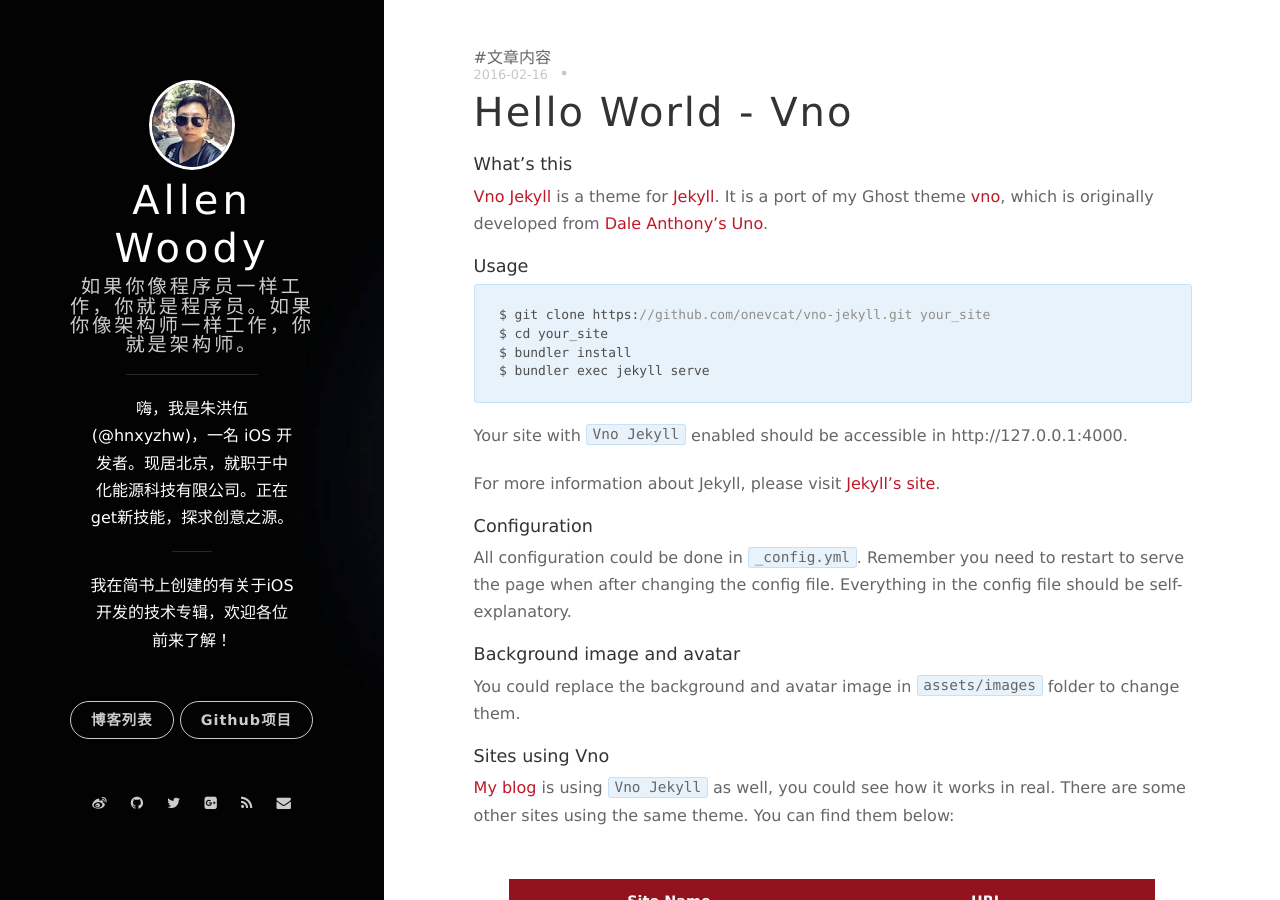
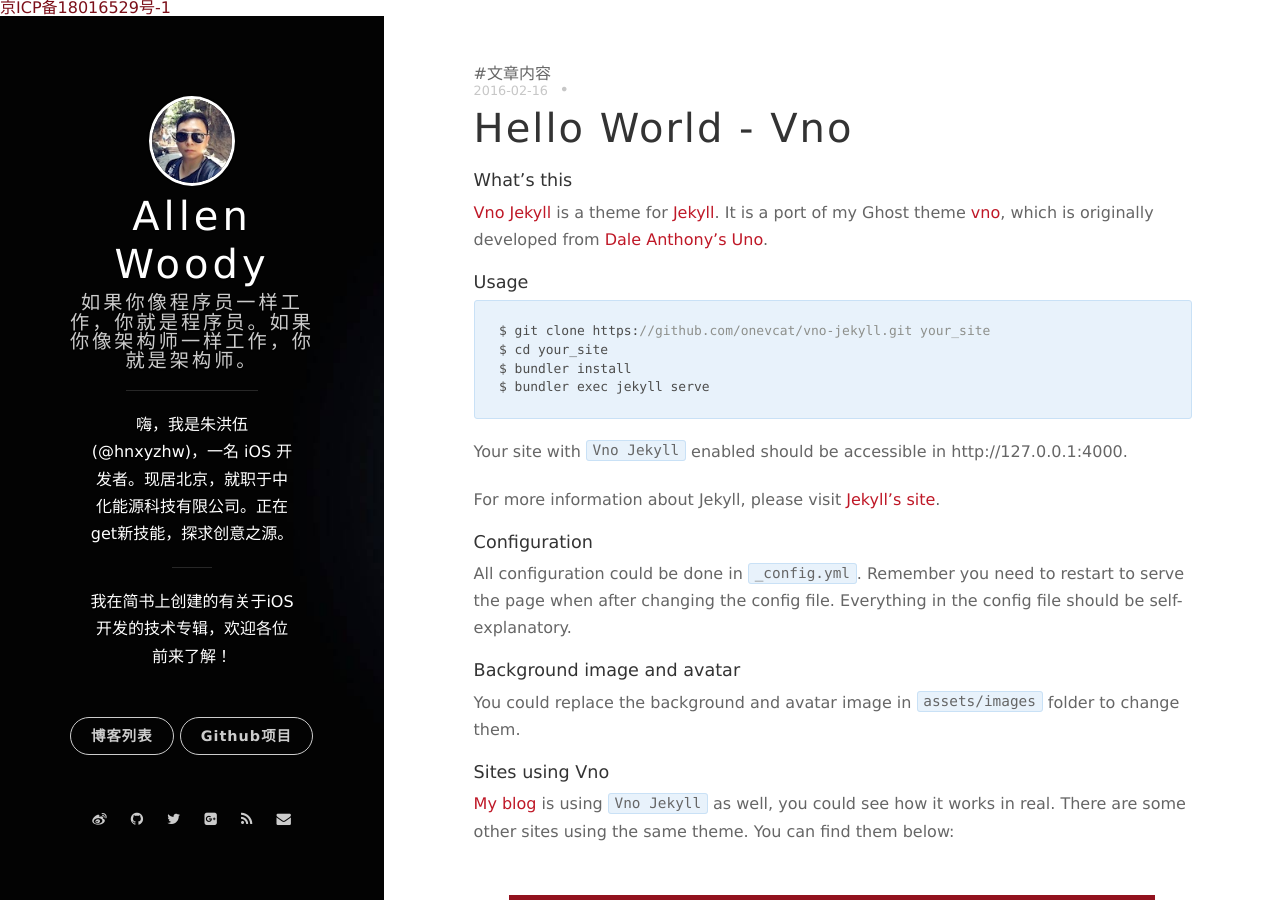
Before and after one commit to hnxyzhw/hnxyzhw.github.io, a Jekyll site: the page built from 2016-02-16-hello-world-vno.markdown, in a window 1280 px wide and 900 px high. Built offline with Jekyll 4.4.1, drawn with Linux system fonts in a browser that asks for light colours; nearby versions of some CDN libraries; comment, search, counter and statistics services are not loaded.

Commit message:
++update

```diff
--- a/_includes/head.html
+++ b/_includes/head.html
@@ -26,3 +26,7 @@
 
   <meta name="google-site-verification" content="1-1ZlHoRvM0T2FqPbW2S-qLgYXN6rsn52kErlMPd_gw" />
 </head>
+
+<footer>
+<a href="http://www.beian.miit.gov.cn/" target="_blank">京ICP备18016529号-1</a>
+</footer>
--- a/_layouts/default.html
+++ b/_layouts/default.html
@@ -21,7 +21,4 @@
     {% include external.html %}
     {% include baidu-analysis.html %}
   </body>
-<footer>
-<a href="http://www.beian.miit.gov.cn/" target="_blank">京ICP备18016529号-1</a>
-</footer>
 </html>
```
Also changed, not shown: 1 other file.
